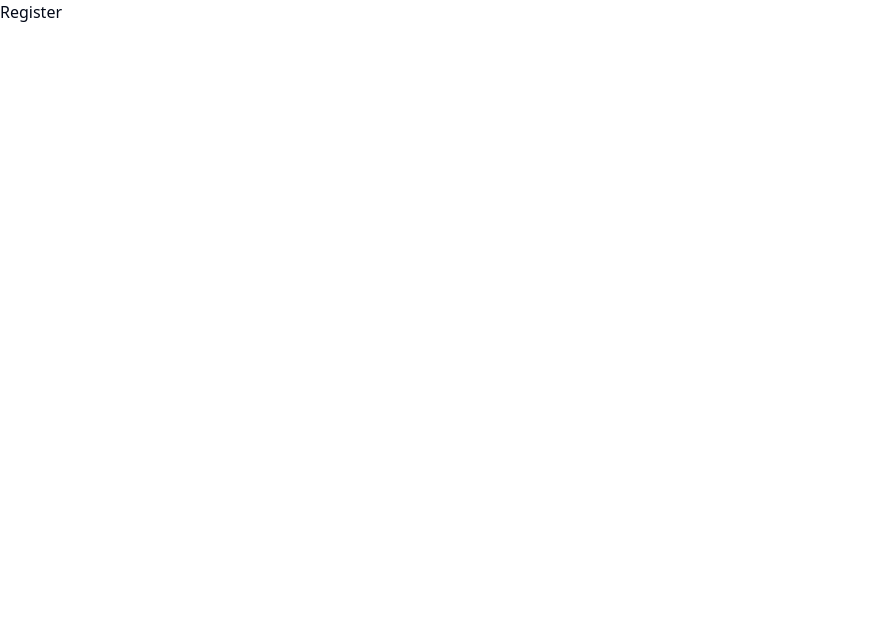
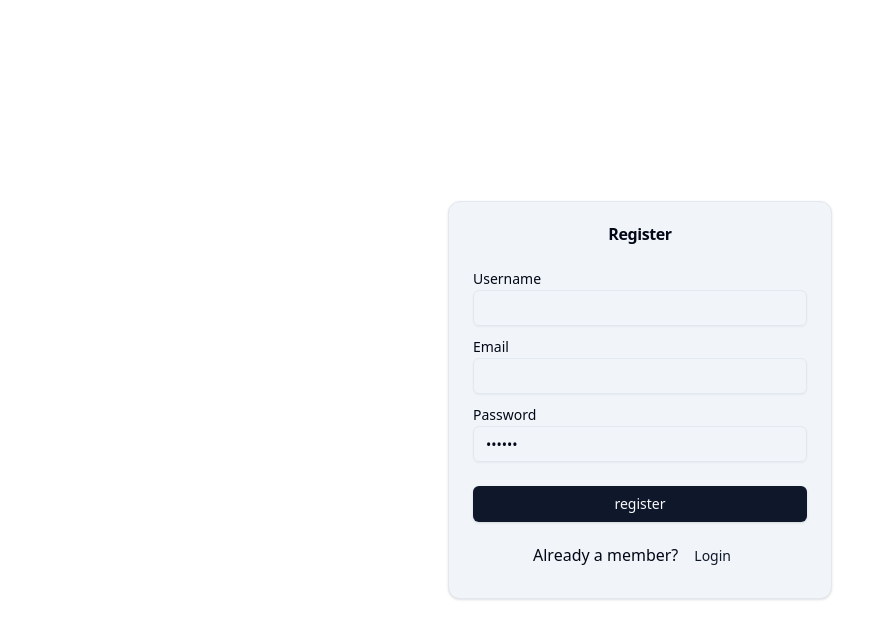
Before and after one commit to WilsonTomisin/ts-project, a React (Vite) app: page /register in a window 1280 px wide. Shown: the top 638 px of the page, without its empty margins (0-894 px from the left). Built offline with nearby package versions, Linux system fonts and the light colour scheme.

Commit message:
register page done

```diff
--- a/src/App.tsx
+++ b/src/App.tsx
@@ -7,6 +7,8 @@
 import { loader as ProductsLoader} from './pages/Products';
 import { loader as SingleProductLoader } from './pages/SingleProduct';
 
+// Actions
+import { action as RegisterUser } from './pages/Register';
 
 const router = createBrowserRouter([
   {
@@ -31,7 +33,8 @@
   {
     path:'/register',
     element:<Register/>,
-    errorElement:<Error/>
+    errorElement:<Error/>,
+    action: RegisterUser
   },
 ])
 
--- a/src/components/CartItemsList.tsx
+++ b/src/components/CartItemsList.tsx
@@ -12,7 +12,7 @@
     const { cartItems } = useAppSelector((state)=>state.cartState)
   return (
     <div>
-      {cartItems.map((cartItem,idx)=>{
+      {cartItems.map((cartItem)=>{
         const { cartID ,productColor,amount, price, title,image,company} = cartItem
 
         return(
--- a/src/components/FormInput.tsx
+++ b/src/components/FormInput.tsx
@@ -5,7 +5,7 @@
     name: string;
     defaultValue?:string;
     type: string;
-    labelText: string;
+    labelText?: string;
 }
 
 function FormInput({name,defaultValue,type,labelText}:FormInputProps) {
--- /dev/null
+++ b/src/components/SubmitBtn.tsx
@@ -0,0 +1,23 @@
+import { useNavigation } from 'react-router-dom';
+import { Button } from '@/components/ui/button';
+import { ReloadIcon } from '@radix-ui/react-icons';
+
+
+const SubmitBtn = ({ text, className}:{ text:string;  className: string; }) => {
+    const navigate = useNavigation()
+    const isSubmitting = navigate.state === 'submitting' ;
+
+    return(
+        <>
+        <Button type='submit' className={className} disabled={isSubmitting}>
+            {isSubmitting ?
+             <span className=' flex items-center'>
+                <ReloadIcon className=' mr-2 h-4 w-4 animate-spin'/>
+                submitting...
+            </span> : text}
+
+        </Button>
+        </>
+    )
+}
+export default SubmitBtn
--- a/src/components/index.ts
+++ b/src/components/index.ts
@@ -23,3 +23,4 @@
 export { default as SelectProductAmount } from './SelectProductAmount';
 export { default as CartItemsList } from './CartItemsList';
 export { default as CartItemsTotal } from './CartItemsTotal';
+export { default as SubmitBtn } from './SubmitBtn';
--- a/src/features/user/userSlice.ts
+++ b/src/features/user/userSlice.ts
@@ -1,15 +1,48 @@
 import { createSlice, PayloadAction} from '@reduxjs/toolkit';
+import { toast } from '@/hooks/use-toast';
+
+type User ={
+    username: string;
+    jwt: string;
+}
+
 type InitUserState ={
-    name: string;
+    user: User | null
 }
+
+const getUserFromLocalStorage = ():User | null=>{
+    const user = localStorage.getItem('user')
+    if (!user) return null ;
+    return JSON.parse(user)
+}
+
 const initialState:InitUserState ={
-    name:'user state'
+    user: getUserFromLocalStorage()
 }
 
 const userSLice = createSlice({
     name:'user',
     initialState,
-    reducers:{}
+    reducers:{
+        loginUser : (state, action:PayloadAction<User>)=>{
+            const user = action.payload;
+            state.user = user;
+            localStorage.setItem('user', JSON.stringify(user));
+
+            if (user.username == 'demo user') {
+                toast({
+                    description:'welcome demo user'
+                })
+            }
+            toast({
+                description:'Login successful!'
+            })
+        },
+        logoutUser:(state)=>{
+            state.user = null;
+            localStorage.removeItem('user')
+        }
+    }
 
 })
 
--- a/src/pages/Login/index.tsx
+++ b/src/pages/Login/index.tsx
@@ -2,9 +2,35 @@
 
 const Login = () => {
   return (
-    <div>
+    <section className='h-screen grid place-items-center'>
+      <Card className='w-96 bg-muted'>
+        <CardHeader>
+          <CardTitle className='text-center'>Login</CardTitle>
+        </CardHeader>
+        <CardContent>
+          <Form method='POST'>
+            <FormInput type='email' label='email' name='identifier' />
+            <FormInput type='password' name='password' />
 
-    </div>
+            <SubmitBtn text='Login' className='w-full mt-4' />
+            <Button
+              type='button'
+              variant='outline'
+              onClick={loginAsGuestUser}
+              className='w-full mt-4'
+            >
+              Guest User
+            </Button>
+            <p className='text-center mt-4'>
+              Not a member yet?
+              <Button type='button' asChild variant='link'>
+                <Link to='/register'>Register</Link>
+              </Button>
+            </p>
+          </Form>
+        </CardContent>
+      </Card>
+    </section>
   )
 }
 
--- a/src/pages/Register/index.tsx
+++ b/src/pages/Register/index.tsx
@@ -1,10 +1,59 @@
-import React from 'react'
+import { ActionFunction, Form, Link, redirect } from 'react-router-dom';
+import { Card, CardHeader, CardContent, CardTitle } from '@/components/ui/card';
+import { Button } from '@/components/ui/button';
+import { SubmitBtn, FormInput } from '@/components';
+import { CustomFetch } from '@/utils';
+import { toast } from '@/hooks/use-toast'
+import { AxiosError } from 'axios';
+
+export const action:ActionFunction =  async({request}):Promise< Response | null>=>{
+    // console.log(request)
+    const formData = await request.formData();
+    // console.log(formData);
+
+    const parsedFormData = Object.fromEntries(formData) // returns an object { username:the value entered, email:something, password:thepassword}
+
+    try{
+      await CustomFetch.post('/auth/local/register', parsedFormData)
+
+      toast({ description:'login successful!'});
+      return redirect('/login')
+
+    }catch (error){
+      const errorMsg = error instanceof AxiosError ? error.response?.data.error.message : 'registration failed .' ;
+      toast({
+        description: ` error: ${errorMsg}`
+      })
+
+      return null ;
+    }
+    // return null
+}
 
 const Register = () => {
   return (
-    <div>
-      Register
-    </div>
+    <section className=' h-screen grid place-items-center'>
+      <Card className='w-96 bg-muted'>
+        <CardHeader>
+          <CardTitle className='text-center'>Register</CardTitle>
+        </CardHeader>
+        <CardContent>
+          <Form method='post' > {/* the method is specified here because we are making use of the react router dom 'ACTION FUNCTION' */}
+            <FormInput type='text' name='username' />
+            <FormInput type='email' name='email'  />
+            <FormInput type='password' name='password' defaultValue='secret' />
+            <SubmitBtn text='register' className='w-full mt-4' />
+
+            <p className='text-center mt-4'>
+              Already a member?
+              <Button type='button' asChild variant='link'>
+                <Link to='/login'>Login</Link>
+              </Button>
+            </p>
+          </Form>
+        </CardContent>
+      </Card>
+    </section>
   )
 }
 
--- a/src/pages/SingleProduct/index.tsx
+++ b/src/pages/SingleProduct/index.tsx
@@ -17,9 +17,9 @@
 
 
 const SingleProduct = () => {
-  const { data:Products } = useLoaderData() as SingleProductResponse ;
-  const { price,description,colors, company,title,image } = Products.attributes
-  const { id} = Products
+  const { data:Product } = useLoaderData() as SingleProductResponse ;
+  const { price,description,colors, company,title,image } = Product.attributes
+  const { id} = Product
 
   const priceInDollars = formatAsDollars(price)
   const [ productColor, setProductColor] = useState(colors[0])
```
